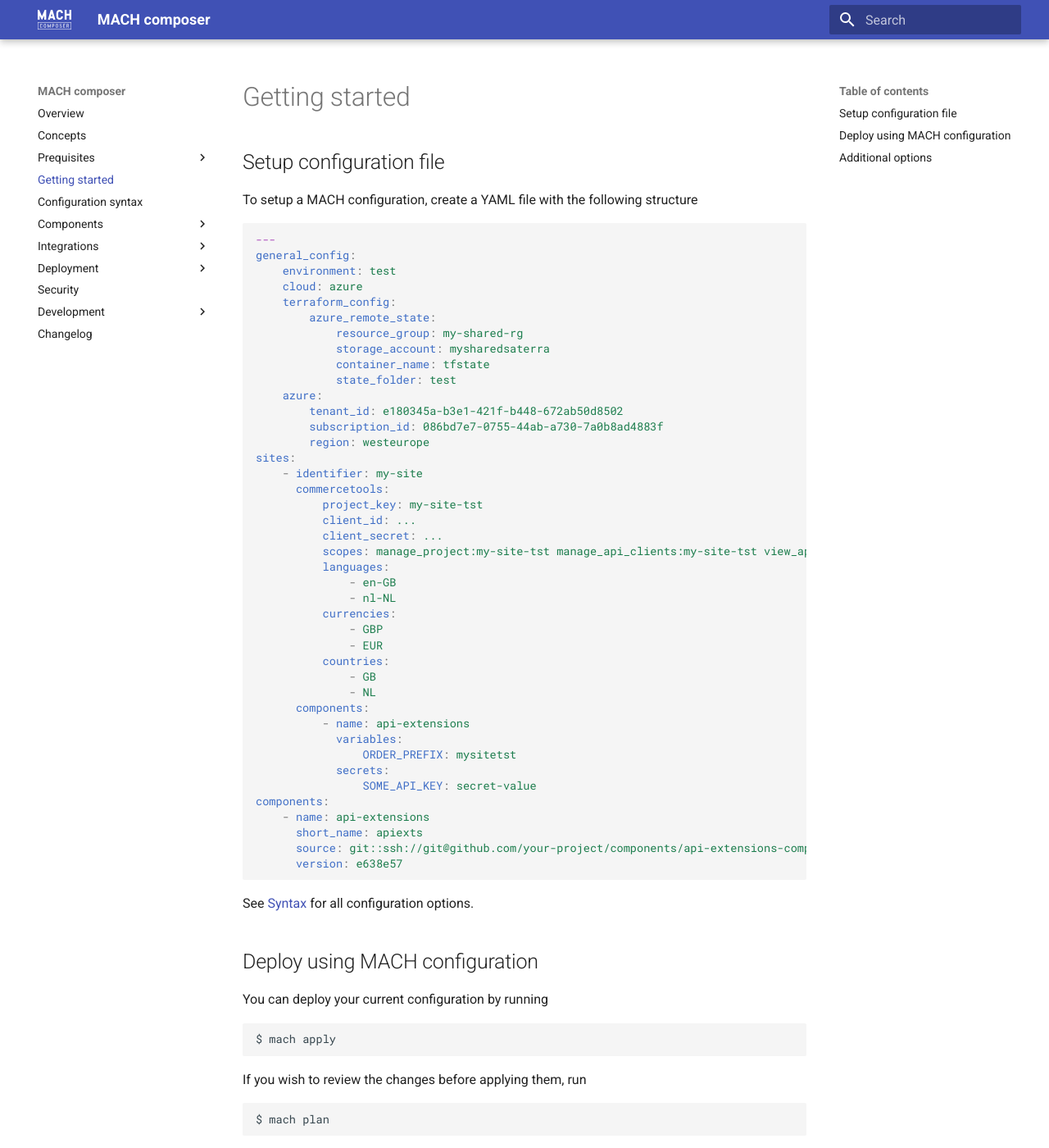
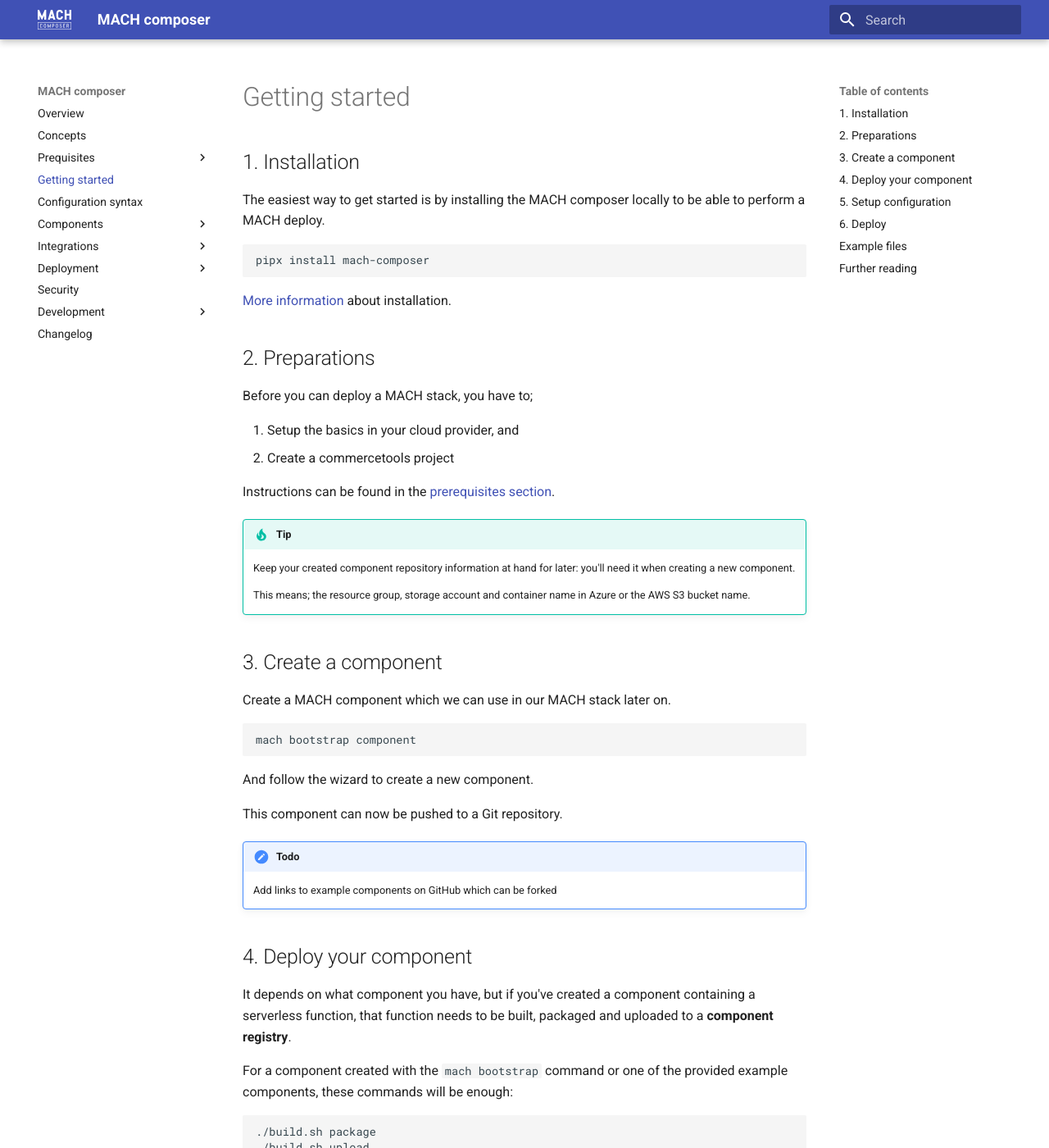
Before and after one commit to mach-composer/mach-composer-cli, an MkDocs documentation site: the page built from docs/src/gettingstarted.md, in a window 1280 px wide and 1400 px high. Shown: the whole window at 82% size. Built offline with MkDocs 1.6.1 and Material for MkDocs 9.7.7, drawn with Linux system fonts in a browser that asks for light colours; a script that is not in the unit is left out; some of the changed text lies outside the part shown.

Commit message:
Update getting started guide

````diff
--- a/docs/src/gettingstarted.md
+++ b/docs/src/gettingstarted.md
@@ -1,56 +1,162 @@
 # Getting started
 
-## Setup configuration file
+## 1. Installation
 
-To setup a MACH configuration, create a YAML file with the following structure
+The easiest way to get started is by installing the MACH composer locally to be able to perform a MACH deploy.
 
-``` yaml
----
-general_config:
-    environment: test
-    cloud: azure
-    terraform_config:
-        azure_remote_state:
+```bash
+pipx install mach-composer
+```
+
+[More information](./workflow/environment.md#installing-the-cli) about installation.
+
+## 2. Preparations
+
+Before you can deploy a MACH stack, you have to;
+
+1. Setup the basics in your cloud provider, and
+2. Create a commercetools project
+
+Instructions can be found in the [prerequisites section](./prerequisites/index.md).
+
+!!! tip
+    Keep your created component repository information at hand for later: you'll need it when creating a new component.
+
+    This means; the resource group, storage account and container name in Azure or the AWS S3 bucket name.
+
+## 3. Create a component
+
+Create a MACH component which we can use in our MACH stack later on.
+
+```bash
+mach bootstrap component
+```
+
+And follow the wizard to create a new component.
+
+This component can now be pushed to a Git repository.
+
+!!! TODO
+    Add links to example components on GitHub which can be forked
+
+## 4. Deploy your component
+
+It depends on what component you have, but if you've created a component containing a serverless function, that function needs to be built, packaged and uploaded to a **component registry**.
+
+For a component created with the `mach bootstrap` command or one of the provided example components, these commands will be enough:
+
+```bash
+./build.sh package
+./build.sh upload
+```
+
+!!! info "Component deployment"
+    The deployment process of a component can vary.<br>
+    [Read more](./deployment/components.md) about component deployments.
+
+## 5. Setup configuration
+
+To create a new MACH configuration file, run
+
+```bash
+mach bootstrap config
+```
+
+A configuration will be created and can be used as input for the MACH composer.
+
+An example:
+
+=== "AWS"
+      ```yaml
+      ---
+      general_config:
+        environment: test
+        cloud: aws
+        terraform_config:
+          aws_remote_state:
+            bucket: mach-tfstate-tst
+              key_prefix: mach-composer-tst
+              region: eu-central-1
+      sites:
+        - identifier: my-site
+          aws:
+            account_id: ........
+            region: eu-central-1
+            route53_zone_name: tst.mach-example.net
+          commercetools:
+            project_key: my-site-tst
+            client_id: ...
+            client_secret: ...
+            scopes: manage_project:my-site-tst manage_api_clients:my-site-tst view_api_clients:my-site-tst
+            languages:
+              - en-GB
+              - nl-NL
+            currencies:
+              - GBP
+              - EUR
+            countries:
+              - GB
+              - NL
+          components:
+            - name: api-extensions
+              variables:
+                ORDER_PREFIX: mysitetst
+              secrets:
+                SOME_API_KEY: secret-value
+      components:
+        - name: api-extensions
+          short_name: apiexts
+          source: git::ssh://git@github.com/your-project/components/api-extensions-component.git//terraform
+          version: e638e57
+      ```
+=== "Azure"
+      ```yaml
+      ---
+      general_config:
+        environment: test
+        cloud: azure
+        terraform_config:
+          azure_remote_state:
             resource_group: my-shared-rg
             storage_account: mysharedsaterra
             container_name: tfstate
             state_folder: test
-    azure:
-        tenant_id: e180345a-b3e1-421f-b448-672ab50d8502
-        subscription_id: 086bd7e7-0755-44ab-a730-7a0b8ad4883f
-        region: westeurope
-sites:
-    - identifier: my-site
-      commercetools:
+        azure:
+          tenant_id: e180345a-b3e1-421f-b448-672ab50d8502
+          subscription_id: 086bd7e7-0755-44ab-a730-7a0b8ad4883f
+          region: westeurope
+      sites:
+        - identifier: my-site
+          commercetools:
           project_key: my-site-tst
           client_id: ...
           client_secret: ...
           scopes: manage_project:my-site-tst manage_api_clients:my-site-tst view_api_clients:my-site-tst
           languages:
-              - en-GB
-              - nl-NL
+            - en-GB
+            - nl-NL
           currencies:
-              - GBP
-              - EUR
+            - GBP
+            - EUR
           countries:
-              - GB
-              - NL
+            - GB
+            - NL
+          components:
+            - name: api-extensions
+              variables:
+                ORDER_PREFIX: mysitetst
+              secrets:
+                SOME_API_KEY: secret-value
       components:
-          - name: api-extensions
-            variables:
-                ORDER_PREFIX: mysitetst
-            secrets:
-                SOME_API_KEY: secret-value
-components:
-    - name: api-extensions
-      short_name: apiexts
-      source: git::ssh://git@github.com/your-project/components/api-extensions-component.git//terraform
-      version: e638e57
-```
+        - name: api-extensions
+          short_name: apiexts
+          source: git::ssh://git@github.com/your-project/components/api-extensions-component.git//terraform
+          version: e638e57
+      ```
 
 See [Syntax](./syntax.md) for all configuration options.
 
-## Deploy using MACH configuration
+## 6. Deploy
 
 You can deploy your current configuration by running
 
@@ -68,8 +174,16 @@
     You can invoke MACH by running the Docker image:<br>
     `$ docker run --rm --volume $(pwd):/code docker.pkg.github.com/labd/mach-composer/mach apply`
 
-    You do need to provide the docker container with the necessary environment variables to be able to authenticate with the cloud provider. More info on that in the [deployment section](./deployment/config/index.md)
+    You do need to provide the docker container with the necessary environment variables to be able to authenticate with the cloud provider. More info on that in the [deployment section](./deployment/config/index.md#providing-credentials)
 
 
-## Additional options
-See the [CLI reference](./workflow/cli.md#apply) for more deployment options.
+## Example files
+
+You can find example files needed for preparing the infrastructure and a configuration file [on GitHub](https://github.com/labd/mach-composer/examples) in the [/examples](https://github.com/labd/mach-composer/examples) directory
+
+## Further reading
+
+- See the [CLI reference](./workflow/cli.md#apply) for more deployment options.
+- Setup your CI/CD pipeline on [GitLab](./deployment/ci/gitlab.md), [GitHub](./deployment/ci/github.md) or [Azure DevOps](./deployment/ci/devops.md)
+- [Encrypting your configuration](./security.md#encrypt-your-mach-configuration) with SOPS
+- How to create a [new MACH component](./components/index.md)
````
